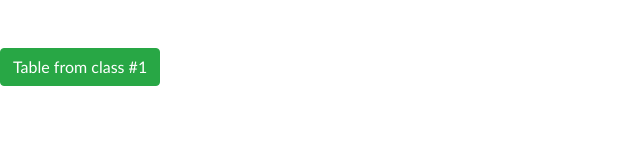
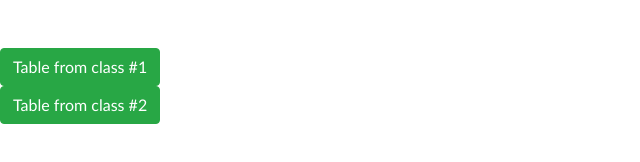
Before and after one commit to StudentNovikov/ModalTable, a website with bundled scripts: page src/index.html in a window 1280 px wide. Shown: the whole page, without its empty margins (0-640 px from the left). Built offline with nearby package versions, Linux system fonts and the light colour scheme.

Commit message:
many tables now work properly at the same time

```diff
--- a/src/index.html
+++ b/src/index.html
@@ -12,6 +12,10 @@
   <div id="placeForTable1">
 
   </div>
+
+  <div id="placeForTable2">
+
+  </div>
   <script src="main.js" type="module"></script>
 </body>
 </html>
--- a/src/main.js
+++ b/src/main.js
@@ -36,3 +36,40 @@ const firstTable = new Table('Table from class #1', [{
   isAvaliable: true,
   dateAdded: '2020-01-01T09:20',
 }], 'placeForTable1');
+
+const secondTable = new Table('Table from class #2', [{
+  name: 'Shoes',
+  serialNumber: 7064903200,
+  count: 4,
+  price: 5.00,
+  isAvaliable: false,
+  dateAdded: '2020-03-04T03:24',
+}, {
+  name: 'Apples',
+  serialNumber: 7062683200,
+  count: 70,
+  price: 7.1,
+  isAvaliable: true,
+  dateAdded: '2020-01-12T03:40',
+}, {
+  name: 'Coca-Cola',
+  serialNumber: 2364903299,
+  count: 10,
+  price: 12.245,
+  isAvaliable: true,
+  dateAdded: '2019-05-27T10:54',
+}, {
+  name: 'Fanta',
+  serialNumber: 6346683200,
+  count: 120,
+  price: 3.31,
+  isAvaliable: false,
+  dateAdded: '2019-05-02T11:22',
+}, {
+  name: 'Beer',
+  serialNumber: 5364903300,
+  count: 1200,
+  price: 114.00,
+  isAvaliable: true,
+  dateAdded: '2020-01-01T09:20',
+}], 'placeForTable2');
--- a/src/modalManager.js
+++ b/src/modalManager.js
@@ -200,6 +200,7 @@ class ModalManager {
 
   closeModal = () => {
     if (this.stack.length === 1) {
+      this.stack.pop();
       this.modalRef.innerHTML = '';
     } else {
       this.remove();
```
